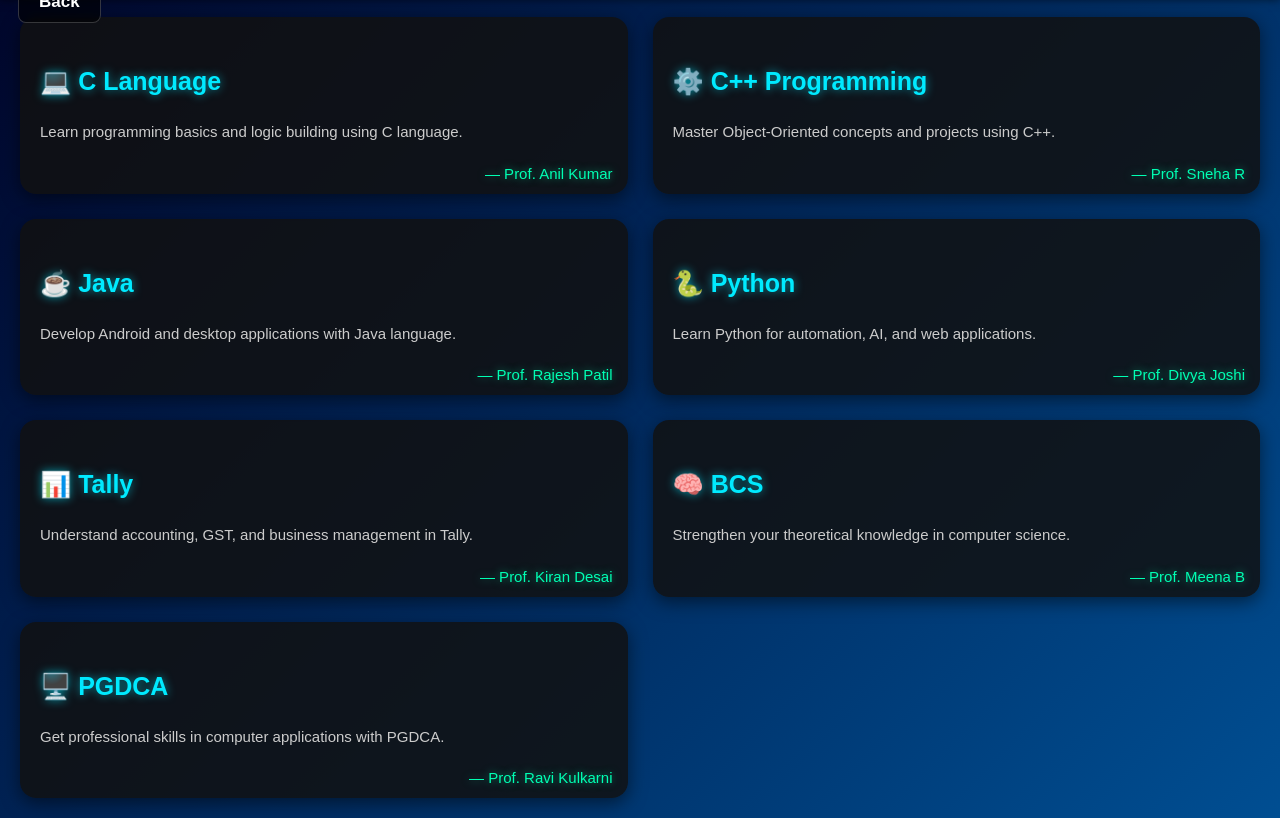
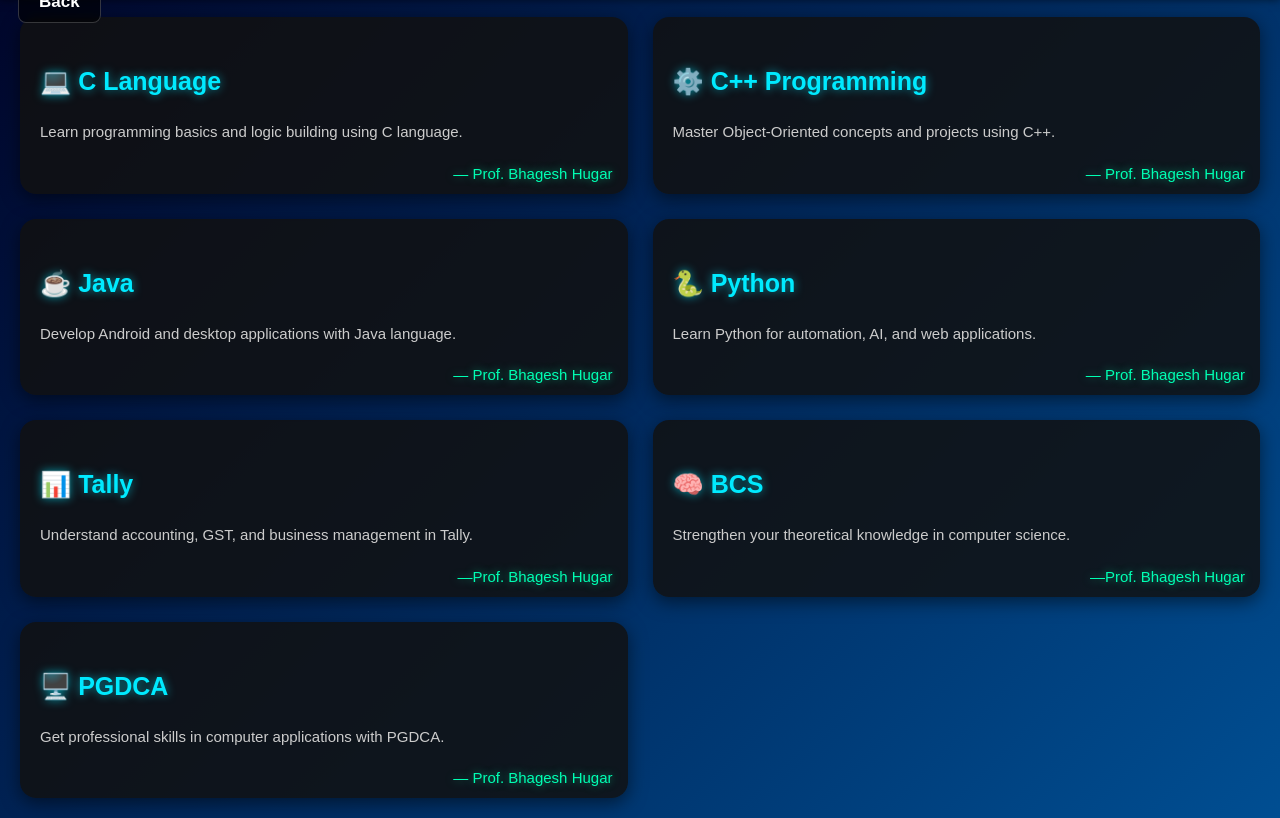
Before and after one commit to suriisuraj8-ship-it/teacher-hub, a website: page course.html in a window 1280 px wide. Shown: the part 69-887 px from the top of the page. Drawn offline with Linux system fonts and the light colour scheme.

```diff
--- a/course.html
+++ b/course.html
@@ -116,43 +116,43 @@
   <div class="course" onclick="openLesson('c')">
     <h3>💻 C Language</h3>
     <p>Learn programming basics and logic building using C language.</p>
-    <div class="teacher">— Prof. Anil Kumar</div>
+    <div class="teacher">— Prof. Bhagesh Hugar</div>
   </div>
 
   <div class="course" onclick="openLesson('cpp')">
     <h3>⚙️ C++ Programming</h3>
     <p>Master Object-Oriented concepts and projects using C++.</p>
-    <div class="teacher">— Prof. Sneha R</div>
+    <div class="teacher">— Prof. Bhagesh Hugar</div>
   </div>
 
   <div class="course" onclick="openLesson('java')">
     <h3>☕ Java</h3>
     <p>Develop Android and desktop applications with Java language.</p>
-    <div class="teacher">— Prof. Rajesh Patil</div>
+    <div class="teacher">— Prof. Bhagesh Hugar</div>
   </div>
 
   <div class="course" onclick="openLesson('python')">
     <h3>🐍 Python</h3>
     <p>Learn Python for automation, AI, and web applications.</p>
-    <div class="teacher">— Prof. Divya Joshi</div>
+    <div class="teacher">— Prof. Bhagesh Hugar</div>
   </div>
 
   <div class="course" onclick="openLesson('tally')">
     <h3>📊 Tally</h3>
     <p>Understand accounting, GST, and business management in Tally.</p>
-    <div class="teacher">— Prof. Kiran Desai</div>
+    <div class="teacher">—Prof. Bhagesh Hugar</div>
   </div>
 
   <div class="course" onclick="openLesson('bcs')">
     <h3>🧠 BCS</h3>
     <p>Strengthen your theoretical knowledge in computer science.</p>
-    <div class="teacher">— Prof. Meena B</div>
+    <div class="teacher">—Prof. Bhagesh Hugar</div>
   </div>
 
   <div class="course" onclick="openLesson('pgdca')">
     <h3>🖥️ PGDCA</h3>
     <p>Get professional skills in computer applications with PGDCA.</p>
-    <div class="teacher">— Prof. Ravi Kulkarni</div>
+    <div class="teacher">— Prof. Bhagesh Hugar</div>
   </div>
 </div>
 
```
Also changed, not shown: index.html (+5 -0 lines).
